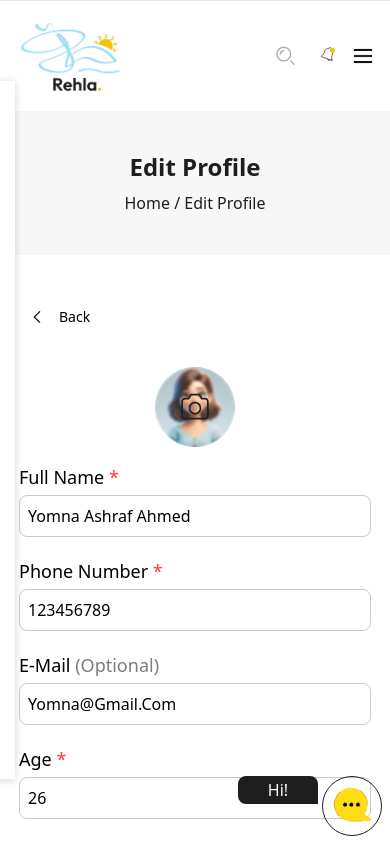
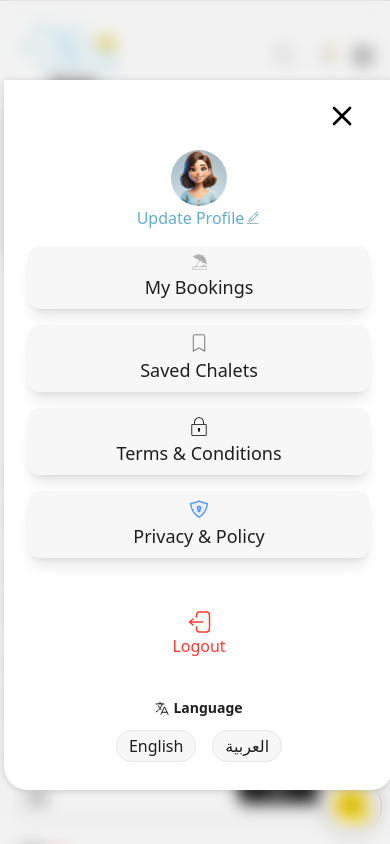
Before and after one commit to mohamedsaeed59/rehla, a React (Vite) app: page /editprofile in a window 390 px wide. Shown: the top 844 px of the page. Built offline with nearby package versions, Linux system fonts and the light colour scheme; sample sign-in values are in the browser's storage.

Commit message:
Add change mobile list

```diff
--- a/src/Components/Chalet/_components/Model.tsx
+++ b/src/Components/Chalet/_components/Model.tsx
@@ -27,7 +27,7 @@ export default function Model({ setOpenModel }: Props) {
               className="w-full h-full rounded-2xl my-4"
             />
 
-            <div className="swiper-arrows">
+            <div className="swiper-arrows hidden md:block">
               <div
                 className="left-arrow absolute p-3 transition-all duration-1000 cursor-pointer left-[-15px]
                top-[50%] z-10 bg-white rounded-full"
--- a/src/Components/Header/MobileMenu.tsx
+++ b/src/Components/Header/MobileMenu.tsx
@@ -176,23 +176,34 @@ import save from "../../assets/icons/save.svg";
 import lock from "../../assets/icons/lock.svg";
 import lock2 from "../../assets/6438892.png";
 import Language from "../Global/Language";
+import { motion } from "framer-motion";
 
 type mobileMenu = {
-  isOpen: boolean;
   setOpen: (open: boolean) => void;
 };
 
-function MobileMenu({ isOpen, setOpen }: mobileMenu) {
+function MobileMenu({ setOpen }: mobileMenu) {
   const handleClose = () => {
-    setOpen(false);
+    setOpen(true);
+    console.log("kiki");
   };
 
   return (
-    <div
-      className={`absolute z-10 ${
-        isOpen ? "rtl:left-0 ltr:right-0" : "rtl:-right-full ltr:-left-full"
-      } top-20 duration-500 w-full px-4  bg-white shadow-shadow`}
+    <motion.div
+      initial={{ y: "-100vh" }}
+      animate={{ y: 0 }}
+      exit={{ y: "-100vh" }}
+      className="w-screen h-full absolute top-0 rtl:left-0 ltr:right-0 backdrop-blur-[8px] bg-black/5 z-50 duration-700"
+      transition={{ type: "tween", ease: "easeInOut", duration: 0.3 }}
+      variants={{
+        visible: {
+          transition: {
+            staggerChildren: 0.2,
+          },
+        },
+      }}
     >
+      <div className="mt-20 mx-1 duration-500 w-full px-4 bg-white shadow-shadow rounded-bl-3xl rounded-br-3xl">
         <div className="p-2">
           <div className="text-end">
             <button onClick={handleClose}>
@@ -274,7 +285,11 @@ function MobileMenu({ isOpen, setOpen }: mobileMenu) {
                   to={"/terms-conditions"}
                   className="flex justify-center items-center flex-col gap-1"
                 >
-                <img src={lock2} alt="lock" className="w-5 h-5 object-cover" />
+                  <img
+                    src={lock2}
+                    alt="lock"
+                    className="w-5 h-5 object-cover"
+                  />
 
                   <p className="font-medium text-mainBlack text-[18px]">
                     Privacy & Policy
@@ -306,7 +321,7 @@ function MobileMenu({ isOpen, setOpen }: mobileMenu) {
                   Logout
                 </Link>
               </div>
-            <div className="flex flex-col items-center">
+              <div className="flex flex-col items-center mb-3">
                 <div className="flex justify-center items-center gap-1">
                   <svg
                     width="14"
@@ -333,6 +348,7 @@ function MobileMenu({ isOpen, setOpen }: mobileMenu) {
           </div>
         </div>
       </div>
+    </motion.div>
   );
 }
 
--- a/src/Components/Search/FillterSearch.tsx
+++ b/src/Components/Search/FillterSearch.tsx
@@ -14,14 +14,14 @@ export default function FillterSearch() {
     setOpenMenuCity(!openMenuCity);
   };
 
-  // flex-col md:flex-row
   return (
-    <div className="flex gap-2">
-      <div className="flex gap-2 p-2 rounded-[8px] border border-black50 cursor-pointer">
-        <p className="text-sm font-normal">Fillter</p>
-        <img src={filter} alt="downDrop" className="w-6 h-6 object-cover" />
+    <div className="flex items-center gap-2">
+      <div className="flex gap-2 p-2 rounded-[8px] border-0 sm:border border-black50 cursor-pointer">
+        <p className="text-sm font-normal hidden sm:block">Fillter</p>
+        <img src={filter} alt="downDrop" className="w-6 h-6 object-cover cursor-pointer" />
       </div>
-      <div className="flex gap-2">
+      <div className="hidden sm:block">
+      <div className="flex items-center gap-2">
         <div className="w-fit bg-ryBackground rounded-3xl flex justify-center items-center px-[10px] py-[6px] cursor-pointer">
           <p className="font-normal text-[13px] text-mainBlack">Map</p>
         </div>
@@ -50,6 +50,7 @@ export default function FillterSearch() {
         </div>
       </div>
     </div>
+    </div>
   );
 }
 /*
--- a/src/Pages/Otp.tsx
+++ b/src/Pages/Otp.tsx
@@ -247,8 +247,11 @@ const Otp = () => {
             Skip
           </button>
         </div>
-        <div className="flex flex-col justify-center items-center">
+        <div className="flex flex-col justify-center items-start md:items-center">
+          <div className="flex justify-center items-center w-full">
             <img src={otpImage} alt="otp" className="w-[200px] h-[200px]" />
+          </div>
+
             <div className="flex flex-col gap-1">
               <h3 className="font-bold text-lg text-start text-mainBlack">
                 OTP Verification
--- a/src/Pages/Search.tsx
+++ b/src/Pages/Search.tsx
@@ -15,13 +15,13 @@ const Search = () => {
       </div>
       <div className="container">
         <div className="flex flex-col gap-8">
-          <div className="flex justify-between items-center flex-wrap gap-3">
+          <div className="flex justify-between items-center gap-3">
             <h3 className="text-[18px] font-bold">
               1,755 <span className="text-ry3Text font-medium">Results</span>
             </h3>
-            <div className="flex items-center justify-between md:justify-center gap-3 w-full md:w-fit">
+            <div className="w-fit flex items-center justify-between md:justify-center gap-3 md:w-fit">
               <FillterSearch />
-              <div className="relative rounded-[8px] border border-black50 cursor-pointer">
+              <div className="relative rounded-[8px] border border-black50 cursor-pointer hidden sm:block">
                 <div
                   className="flex gap-2 p-2"
                   onClick={() => setDownDropStore(!downDropStore)}
--- a/src/layouts/Header.tsx
+++ b/src/layouts/Header.tsx
@@ -17,7 +17,7 @@ function Header() {
   const [openSearchMenu, setOpenSearchMenu] = useState<boolean>(false);
 
   const handleOpen = () => {
-    setOpen(true);
+    setOpen(!isOpen);
   };
 
   const handleOpenNotification = () => {
@@ -61,15 +61,10 @@ function Header() {
               </li>
             </ul>
           </nav>
-          <div className="block lg:hidden">
-            <MobileMenu isOpen={isOpen} setOpen={setOpen} />
-          </div>
           <div className="flex items-center gap-4 ">
             <div className="relative">
               <div
-                //     className="flex items-center gap-1 p-1 border-none lg:border lg:border-gray-400 duration-300
-                //  rounded-2xl text-base lg:w-[350px]"
-        className="flex items-center gap-1 p-1 lg:p-2 border-0 lg:border duration-300
+                className="flex items-center gap-1 p-1 lg:p-2 border-0 lg:border duration-300
              rounded-2xl text-base w-full lg:w-[350px]"
                 onClick={handleOpenSearchMenu}
               >
@@ -117,6 +112,11 @@ function Header() {
             </button>
           </div>
         </div>
+        {!isOpen && (
+            <div className="block lg:hidden">
+              <MobileMenu setOpen={setOpen} />
+            </div>
+          )}
       </div>
     </header>
   );
```
Lines whose indentation alone changed are shown as unchanged.
